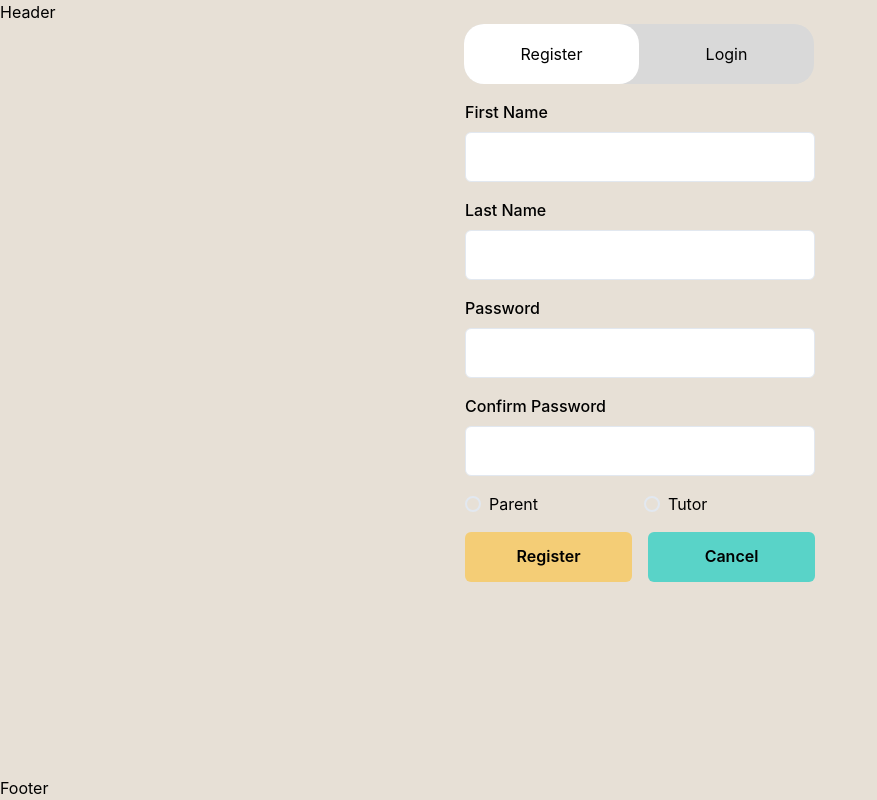
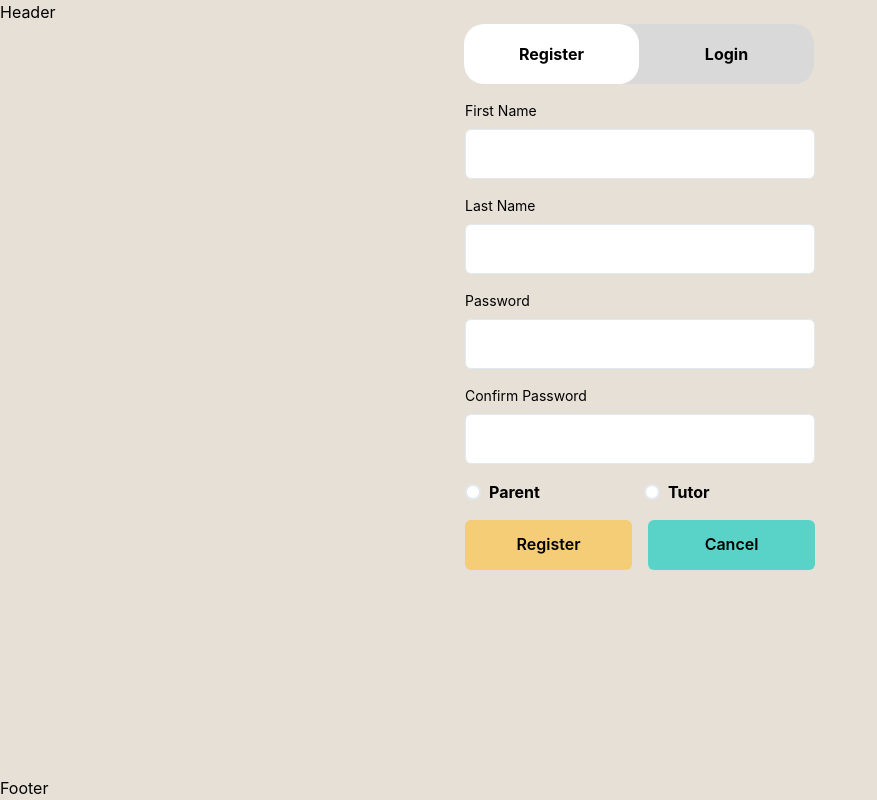
Before and after one commit to Code-the-Dream-School/ffprac-team2-front, a React (Vite) app: page /login in a window 1280 px wide. Both pictures are taken after a click on the tab "Register". Shown: the whole page, without its empty margins (0-877 px from the left). Built offline with nearby package versions, Linux system fonts and the light colour scheme.

Commit message:
Work in progress. Add inline styles: font size and button color based on design.

```diff
--- a/src/App.tsx
+++ b/src/App.tsx
@@ -19,7 +19,7 @@ const App = () => {
             <Routes>
                 <Route path="/" element={<Layout />}>
                     {/* <Route index element={<HomePage />} /> */}
-                    <Route path="/login" element={<AuthPage />} />
+                    <Route path="/login" element={<AuthPage activeTab={'login'} />} />
                     <Route path="/parent-dashboard" element={<ParentDashboardPage />} />
                     {/* <Route path="*" element={<NotFoundPage />} /> */}
                 </Route>
--- a/src/components/LoginForm.tsx
+++ b/src/components/LoginForm.tsx
@@ -17,6 +17,12 @@ const buttonStyle = {
     width: '150px',
     height: '50px',
 };
+
+const labelStyle = {
+    fontSize: '14px',
+    fontWeight: 'normal',
+};
+
 const LoginForm: React.FC = () => {
     const handleSubmit = (event: React.FormEvent<HTMLFormElement>) => {
         event.preventDefault();
@@ -27,11 +33,11 @@ const LoginForm: React.FC = () => {
         <form onSubmit={handleSubmit}>
             <Stack spacing={4}>
                 <FormControl>
-                    <FormLabel htmlFor="email">Email</FormLabel>
+                    <FormLabel htmlFor="email" style={labelStyle}>Email</FormLabel>
                     <Input type="email" id="email" name="email" style={inputStyle} />
                 </FormControl>
                 <FormControl>
-                    <FormLabel htmlFor="password">Password</FormLabel>
+                    <FormLabel htmlFor="password" style={labelStyle}>Password</FormLabel>
                     <Input type="password" id="password" name="password" style={inputStyle} />
                 </FormControl>
                 <Stack direction="row" spacing={4} display="flex" alignItems="center">
--- a/src/components/RegistrationForm.tsx
+++ b/src/components/RegistrationForm.tsx
@@ -20,6 +20,15 @@ const buttonStyle = {
     height: '50px',
 };
 
+const labelStyle = {
+    fontSize: '14px',
+    fontWeight: 'normal',
+};
+const radioLabelStyle = {
+    fontWeight: 'bold',
+};
+
+
 const RegistrationForm: React.FC = () => {
     const handleSubmit = (event: React.FormEvent<HTMLFormElement>) => {
         event.preventDefault();
@@ -30,25 +39,29 @@ const RegistrationForm: React.FC = () => {
         <form onSubmit={handleSubmit}>
             <Stack spacing={4} >
                 <FormControl>
-                    <FormLabel htmlFor="firstName">First Name</FormLabel>
+                    <FormLabel htmlFor="firstName" style={labelStyle}>First Name</FormLabel>
                     <Input type="text" id="firstName" name="firstName" style={inputStyle} />
                 </FormControl>
                 <FormControl>
-                    <FormLabel htmlFor="lastName">Last Name</FormLabel>
+                    <FormLabel htmlFor="lastName" style={labelStyle}>Last Name</FormLabel>
                     <Input type="text" id="lastName" name="lastName" style={inputStyle} />
                 </FormControl>
                 <FormControl>
-                    <FormLabel htmlFor="password">Password</FormLabel>
+                    <FormLabel htmlFor="password" style={labelStyle}>Password</FormLabel>
                     <Input id="password" name="password" type="password" style={inputStyle} />
                 </FormControl>
                 <FormControl>
-                    <FormLabel htmlFor="confirmPassword">Confirm Password</FormLabel>
+                    <FormLabel htmlFor="confirmPassword" style={labelStyle}>Confirm Password</FormLabel>
                     <Input id="confirmPassword" name="confirmPassword" type="password" style={inputStyle} />
                 </FormControl>
                 <RadioGroup id="role" name="role" width='350px'>
                     <Stack direction="row" display="flex" alignItems="center">
-                        <Radio value="parent" flex="1">Parent</Radio>
-                        <Radio value="tutor" flex="1">Tutor</Radio>
+                        <Radio value="parent" flex="1" bg="white" size='md'>
+                           <span style={radioLabelStyle}>Parent</span>
+                            </Radio>
+                        <Radio value="tutor" flex="1" bg="white" size='md'>
+                           <span style={radioLabelStyle}>Tutor</span>
+                            </Radio>
                     </Stack>
                 </RadioGroup>
                 <Stack direction="row" spacing={4} display="flex" alignItems="center">
--- a/src/pages/AuthPage.tsx
+++ b/src/pages/AuthPage.tsx
@@ -32,11 +32,13 @@ return (
                     display="flex"
                     justifyContent="center"
                     margin="0 15px"
+
+
                 >
-                    <Tab _selected={{ backgroundColor: 'white' }} flex="1" borderRadius="20px" textAlign="center">
+                    <Tab _selected={{ backgroundColor: 'white' }} flex="1" borderRadius="20px" textAlign="center" fontWeight="bold">
                         Register
                     </Tab>
-                    <Tab _selected={{ backgroundColor: 'white' }} flex="1" borderRadius="20px" textAlign="center">
+                    <Tab _selected={{ backgroundColor: 'white' }} flex="1" borderRadius="20px" textAlign="center" fontWeight="bold">
                         Login
                     </Tab>
                 </TabList>
```
